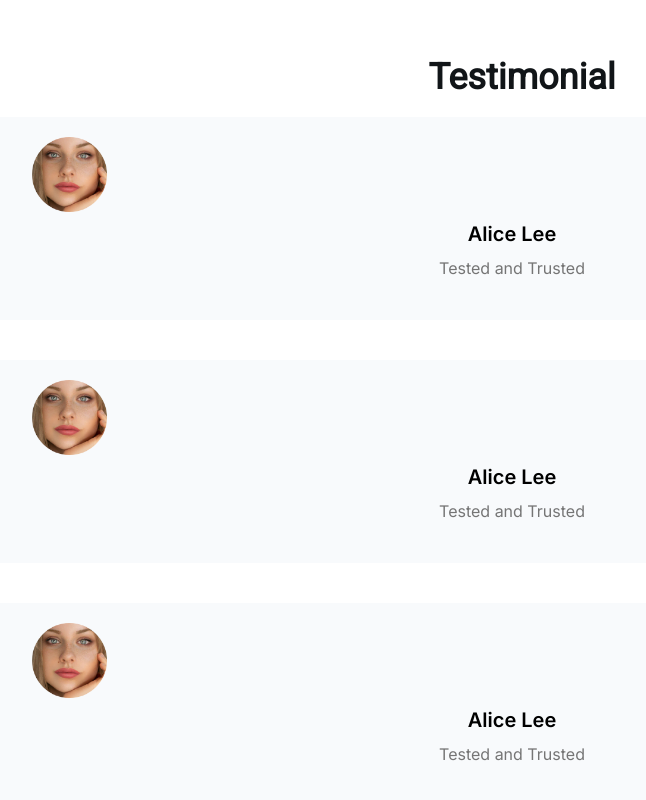
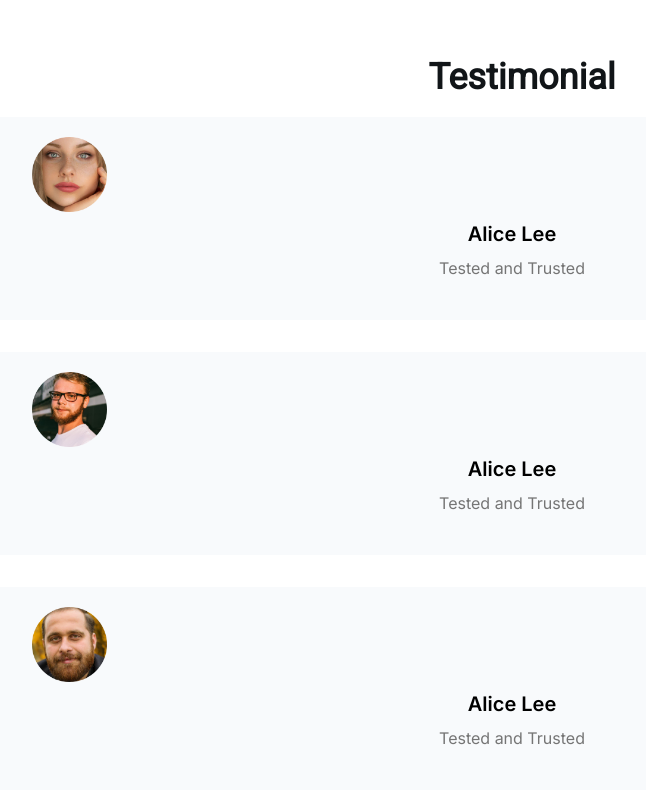
Before and after one commit to Richson-Tech/org, a Next.js app: page /services in a window 1280 px wide. Shown: the part 4953-5753 px from the top of the page, without its empty margins (128-774 px from the left). Built offline with nearby package versions, Linux system fonts and the light colour scheme.

Commit message:
new commits added

```diff
--- a/src/components/Testimonial.jsx
+++ b/src/components/Testimonial.jsx
@@ -7,7 +7,7 @@
       <h1 className="text-4xl text-center text-[#111518] pl-5 font-[roboto] font-bold pb-5 pt-16">
         Testimonial
       </h1>
-      <div className="flex flex-col space-y-10">
+      <div className="flex flex-col space-y-8">
         <div className="bg-slate-50 w-67 rounded">
           <div className="pt-5">
             <Image
@@ -26,7 +26,7 @@
         <div className="bg-slate-50 w-67 rounded">
           <div className="pt-5">
             <Image
-              src="/alice.webp"
+              src="/ethan.webp"
               alt="grants"
               width={155}
               height={195}
@@ -41,7 +41,7 @@
         <div className="bg-slate-50 w-67 rounded">
           <div className="pt-5">
             <Image
-              src="/alice.webp"
+              src="/adam.webp"
               alt="grants"
               width={155}
               height={195}
```
